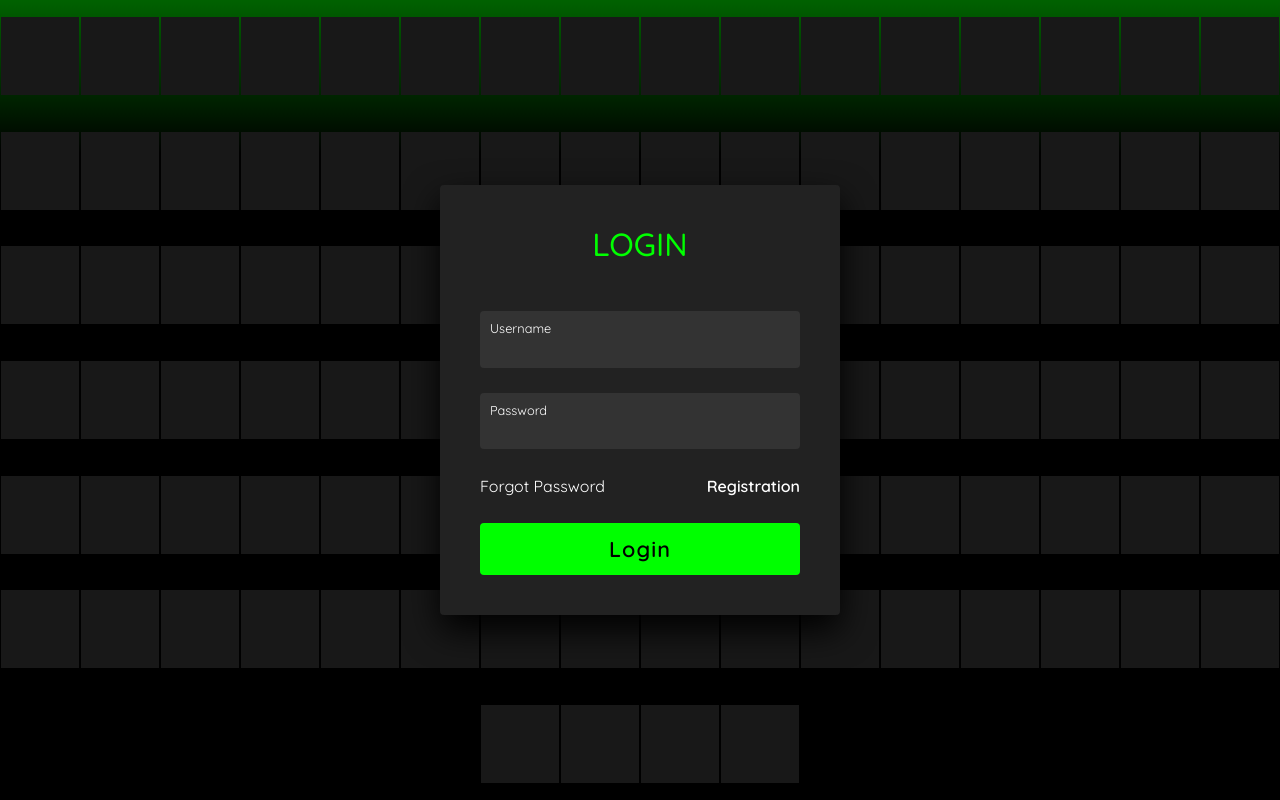
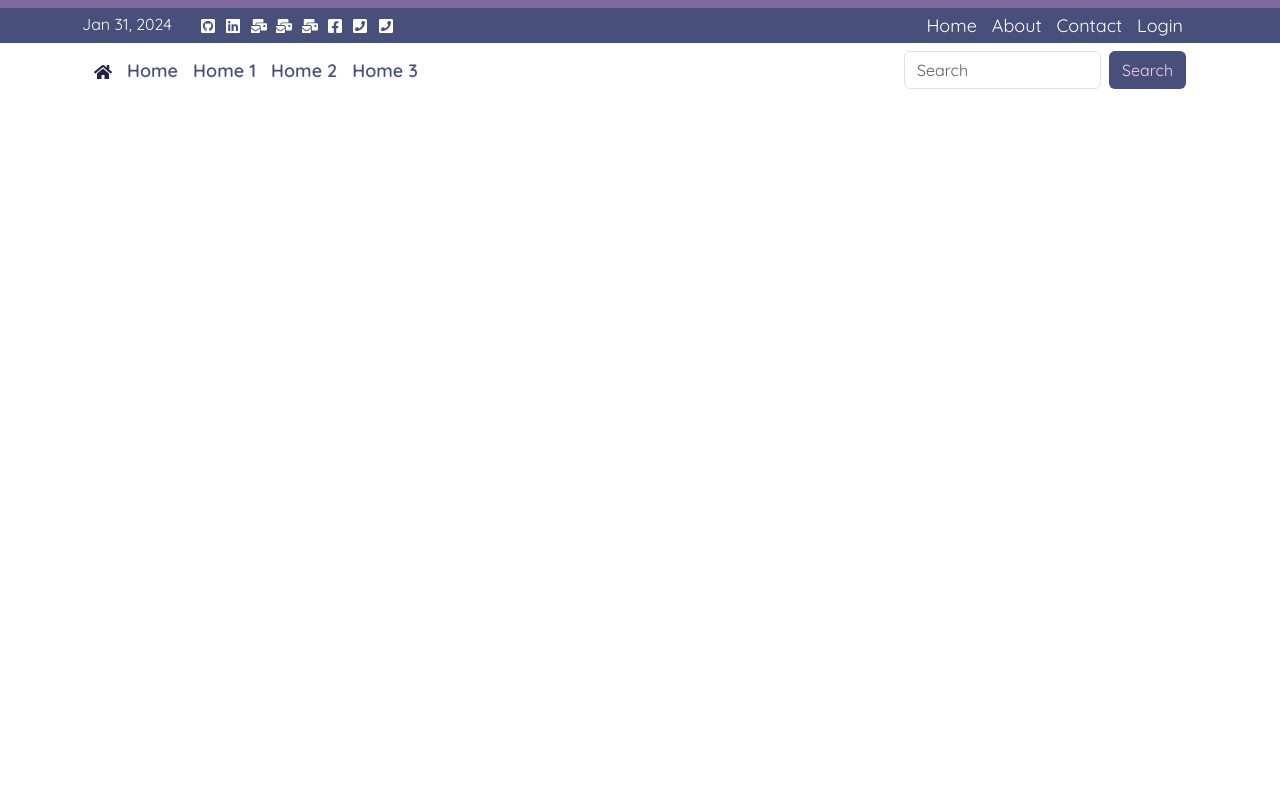
Before and after one commit to AdibRasel/AdibRasel, a React (Create React App) app in the folder FrontEnd/: page /Dashboard in a window 1280 px wide. Built offline with nearby package versions, Linux system fonts and the light colour scheme.

Commit message:
Dashboard Page work start

```diff
--- /dev/null
+++ b/FrontEnd/src/Admin/Dashboard/Dashboard.tsx
@@ -0,0 +1,26 @@
+
+import TopBar from 'Common/Header/TopBar'
+import PublicNavBar from 'Common/NavBar/PublicNavBar'
+import React from 'react'
+
+const Dashboard = () => {
+    return (<>
+
+
+        <TopBar />
+
+        <PublicNavBar />
+
+
+
+
+
+
+
+
+
+
+    </>)
+}
+
+export default Dashboard
--- a/FrontEnd/src/App.tsx
+++ b/FrontEnd/src/App.tsx
@@ -3,7 +3,7 @@ import AuthenticationRouter from './Router/AuthenticationRouter';
 import UnAuthenticatedRouter from './Router/UnAuthenticatedRouter';
 
 const App: React.FC = () => {
-  const [Token, setToken] = useState(false);
+  const [Token, setToken] = useState(true);
 
   useEffect(() => {
     const LoginToken = localStorage.getItem('Token')
--- a/FrontEnd/src/Router/AuthenticationRouter.tsx
+++ b/FrontEnd/src/Router/AuthenticationRouter.tsx
@@ -4,6 +4,7 @@ import { BrowserRouter, Routes, Route } from 'react-router-dom';
 import Home from '../Public/Page/Home/Home';
 import Category from '../Public/Page/Category/Category';
 import Post from 'Public/Page/Post/Post';
+import Dashboard from 'Admin/Dashboard/Dashboard';
 
 const AuthenticationRouter = () => {
 
@@ -20,6 +21,7 @@ const AuthenticationRouter = () => {
                 <Route path="/" element={<Home />} />
                 <Route path="/Category" element={<Category />} />
                 <Route path="/Post" element={<Post />} />
+                <Route path="/Dashboard" element={<Dashboard />} />
 
             </Routes>
         </BrowserRouter>
```
